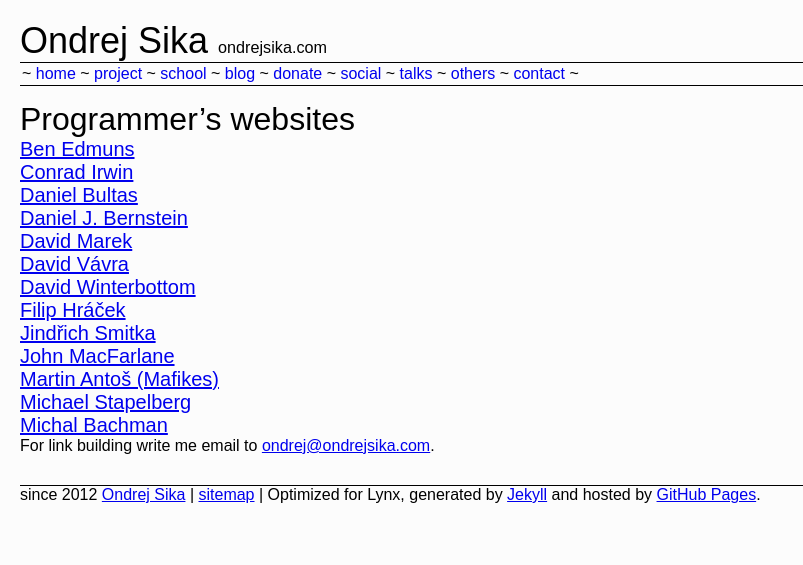
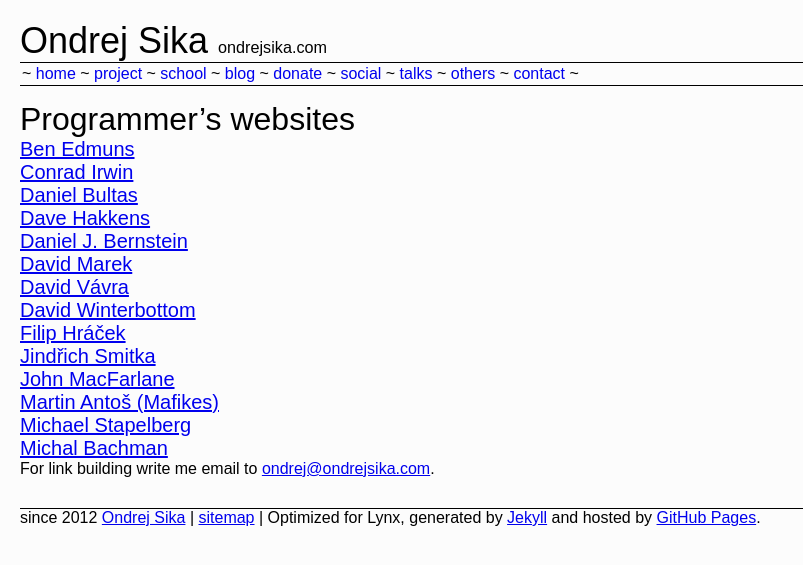
Before and after one commit to ondrejsika/ondrejsika.com, a Jekyll site: the page built from others/programmers_websites.md, in a window 1280 px wide. Shown: the top 565 px of the page, without its empty margins (0-803 px from the left). Built offline with Jekyll 4.4.1, drawn with Linux system fonts in a browser that asks for light colours; Markdown is read by kramdown in place of the engine named in the settings; comment, search, counter and statistics services are not loaded.

Commit message:
add dave hakkens site

```diff
--- a/others/programmers_websites.md
+++ b/others/programmers_websites.md
@@ -8,6 +8,7 @@
 ##### [Ben Edmuns](http://benedmunds.com)
 ##### [Conrad Irwin](http://cirw.in)
 ##### [Daniel Bultas](http://bultas.info)
+##### [Dave Hakkens](http://www.davehakkens.nl)
 ##### [Daniel J. Bernstein](http://cr.yp.to)
 ##### [David Marek](http://www.davidmarek.cz)
 ##### [David Vávra](http://www.destil.cz)
```
